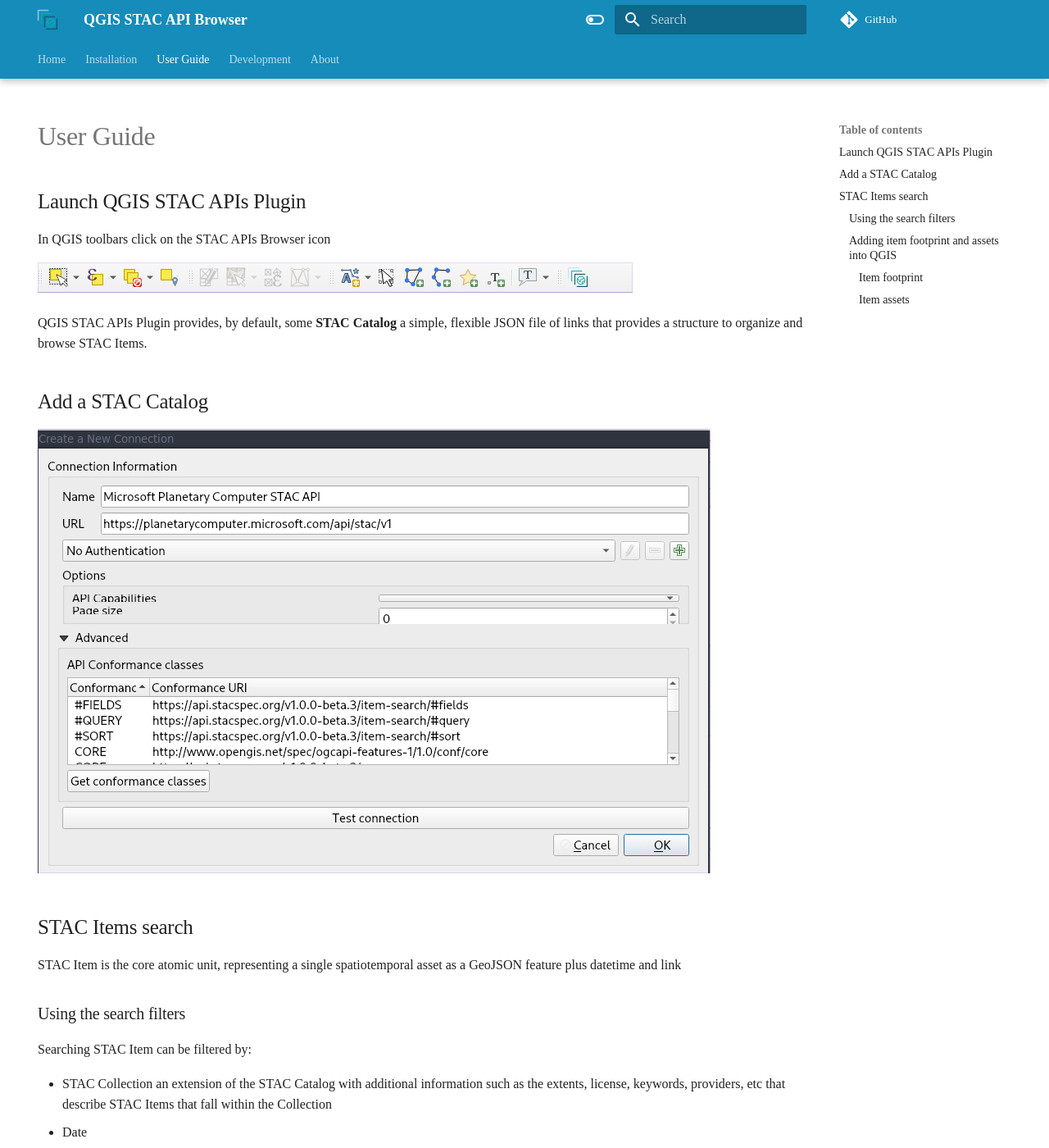
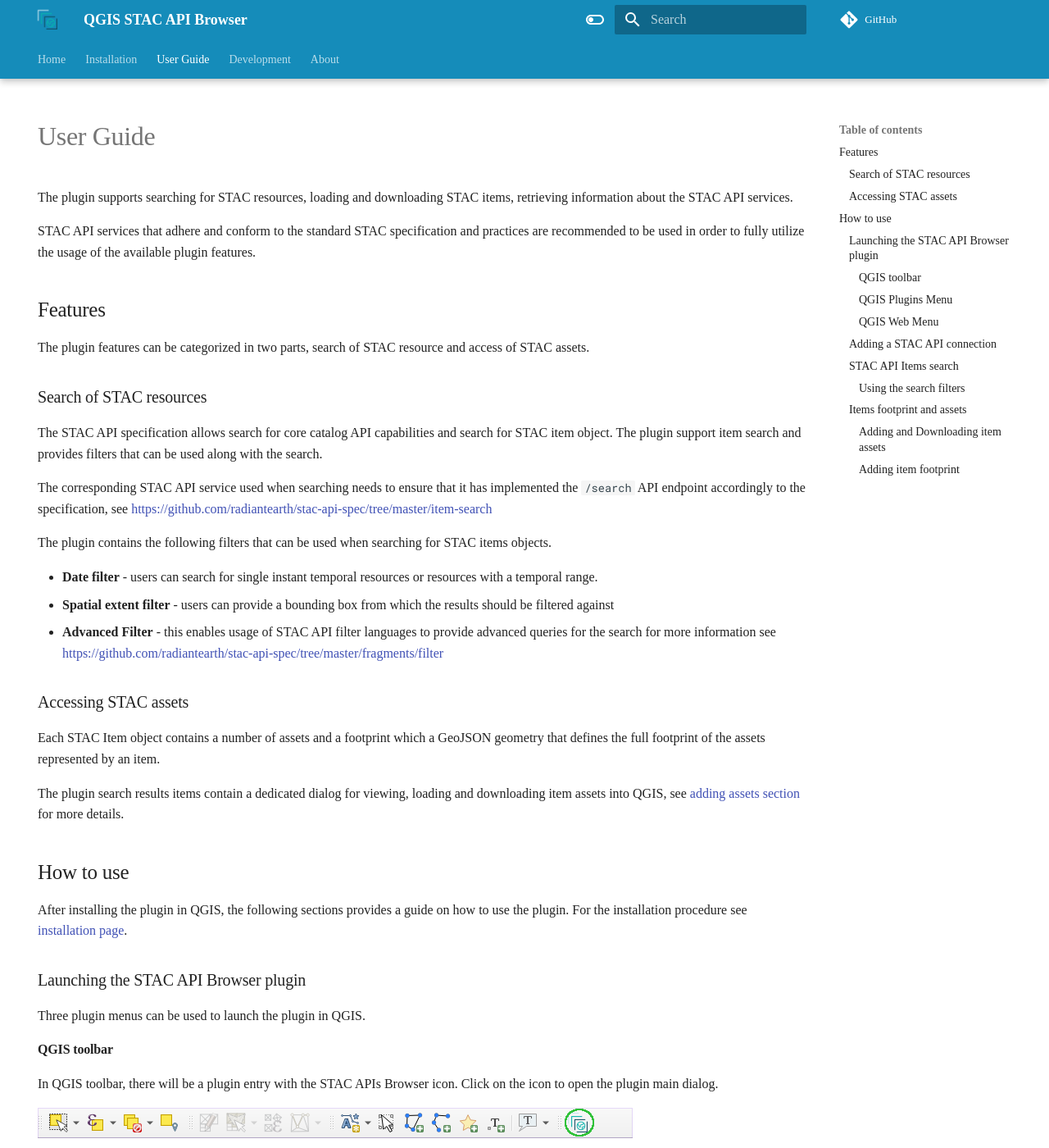
Before and after one commit to stac-utils/qgis-stac-plugin, an MkDocs documentation site: the page built from docs/user-guide.md, in a window 1280 px wide and 1400 px high. Shown: the whole window at 82% size. Built offline with MkDocs 1.6.1 and Material for MkDocs 9.7.7, drawn with Linux system fonts in a browser that asks for light colours; comment, search, counter and statistics services are not loaded; some of the changed text lies outside the part shown.

Commit message:
added user guide docs

```diff
--- a/docs/about.md
+++ b/docs/about.md
@@ -2,4 +2,25 @@
 hide:
   - navigation
 ---
-QGIS plugin for reading  [STAC APIs](http://stacspec.org/).
+
+## STAC
+
+The SpatialTemporal Asset Catalog provides a standard way of describing and exposing geospatial data.
+A 'spatiotemporal asset' is any file that represents information about the earth captured in a certain space and time.
+See [https://stacspec.org/](https://stacspec.org/) for more information about the STAC specification
+
+## QGIS & STAC
+At the moment of developing the STAC API Browser plugin, there was no other plugin available on the official QGIS
+plugin repository that fully supported using STAC API services inside QGIS.
+
+However, there was a plugin called "STAC Browser" in the QGIS plugin repository, the plugin was not updated to use
+the latest stable release of the STAC API and was not being actively maintained.
+
+## External Libraries
+The STAC API Browser uses a couple of external libraries to achieve its functionalities. The following are the libraries
+used in the plugin.
+
+- **PySTAC Client** a python package for working with STAC Catalogs and APIs that conform to the STAC and STAC API specs,
+[https://pystac-client.readthedocs.io/en/latest/](https://pystac-client.readthedocs.io/en/latest/)
+- **Planetary Computer** python library for interacting with Microsoft Planetary Computer STAC API services
+[https://pypi.org/project/planetary-computer/](https://pypi.org/project/planetary-computer/)
--- a/docs/index.md
+++ b/docs/index.md
@@ -1,15 +1,10 @@
----
-hide:
-  - navigation
----
-
 # QGIS STAC API Browser
 
 STAC API Browser is a QGIS plugin that allows the exploration of geospatial data from providers that support
 the STAC API specification
 [https://github.com/radiantearth/stac-api-spec](https://github.com/radiantearth/stac-api-spec).
 
-STAC API Browser provides a simple approach in searching and using STAC API services in QGIS.
+STAC API Browser provides a simple and user-friendly approach in searching and using STAC API resources in QGIS.
 It offers a comfortable way to browse the STAC API items and ability to add the
 STAC API assets as map layers into the QGIS application.
 
--- a/docs/user-guide.md
+++ b/docs/user-guide.md
@@ -3,62 +3,142 @@
   - navigation
 ---
 
-## Launch QGIS STAC APIs Plugin
+# User Guide
+The plugin supports searching for STAC resources, loading and downloading STAC items,
+retrieving information about the STAC API services.
 
-In QGIS toolbars click on the STAC APIs Browser icon
+STAC API services that adhere and conform to the standard STAC specification and practices are recommended
+to be used in order to fully utilize the usage of the available plugin features.
+
+## Features
+The plugin features can be categorized in two parts, search of STAC resource and access of STAC assets.
+
+### Search of STAC resources
+The STAC API specification allows search for core catalog API capabilities and search for STAC item object.
+The plugin support item search and provides filters that can be used along with the search.
+
+The corresponding STAC API service used when searching needs to ensure that it has implemented the `/search`
+API endpoint accordingly to the specification,
+see [https://github.com/radiantearth/stac-api-spec/tree/master/item-search](https://github.com/radiantearth/stac-api-spec/tree/master/item-search)
+
+The plugin contains the following filters that can be used when searching for STAC items objects.
+
+- **Date filter** - users can search for single instant temporal resources or resources with a temporal range.
+- **Spatial extent filter** - users can provide a bounding box from which the results should be filtered against
+- **Advanced Filter** - this enables usage of STAC API filter languages to provide advanced queries for the search
+ for more information
+see [https://github.com/radiantearth/stac-api-spec/tree/master/fragments/filter](https://github.com/radiantearth/stac-api-spec/tree/master/fragments/filter)
+
+### Accessing STAC assets
+Each STAC Item object contains a number of assets and a footprint which a GeoJSON geometry that defines the full
+footprint of the assets represented by an item.
+
+The plugin search results items contain a dedicated dialog for viewing, loading and downloading item assets into
+QGIS, see [adding assets section](./user-guide#adding-assets) for more details.
+
+
+## How to use
+After installing the plugin in QGIS, the following sections provides a guide on how to use the plugin.
+For the installation procedure see [installation page](./installation).
+
+### Launching the STAC API Browser plugin
+
+Three plugin menus can be used to launch the plugin in QGIS.
+
+#### QGIS toolbar
+
+In QGIS toolbar, there will be a plugin entry with the STAC APIs Browser icon.
+Click on the icon to open the plugin main dialog.
 
 ![image](images/toolbar.png)
 
+_QGIS toolbar_
 
-QGIS STAC APIs Plugin provides, by default, some **STAC Catalog** a simple, flexible JSON file of links that provides a
-structure to organize and browse STAC Items.
+#### QGIS Plugins Menu
+In the QGIS main plugins menu, Go to **STAC API Browser Plugin** > **Open STAC API Browser**
+
+![image](images/plugin_menu.gif)
+_Screenshot showing how to use plugins menu to open the plugin_
 
 
-## Add a STAC Catalog
+#### QGIS Web Menu
+In the QGIS web menu which is located in the toolbar,
+Go to **STAC API Browser Plugin** > **Open STAC API Browser**
 
-![image](images/add-connection.png)
+![image](images/web_menu.gif)
+_Screenshot showing how to use QGIS web menu to open the plugin_
 
-## STAC Items search
+### Adding a STAC API connection
 
-STAC Item is the core atomic unit, representing a single spatiotemporal asset as a GeoJSON feature plus datetime and link
+The STAC API Browser provides by default some predefined connections for the
+STAC API services, when installed for the first time.
 
-### Using the search filters
+To add a new STAC API service connection, click the **New** connection button, add the required details
+and click ok to save the connection.
 
-Searching STAC Item can be filtered by:
+![image](images/add_stac_connectin.png)
 
-* STAC Collection an extension of the STAC Catalog with additional information such as the extents, license, keywords, providers, etc that describe STAC Items that fall within the Collection
-* Date
-* Zone of Interest (ZOI)/ Extent
-* Metadata
+_Connection dialog with a Microsoft Planetary Computer STAC API details_
+
+The connection dialog contains a **API Capabilities** field which can be used to set the connection to use
+a `SAS Token` [signing mechanism](https://planetarycomputer.microsoft.com/docs/concepts/sas/).
+
+### STAC API Items search
+
+#### Using the search filters
+All the search filters can be used only when their corresponding group boxes has been checked.
+
+For the **Advanced filter** group the available filter languages are based on the supported STAC API filter
+languages, when **STAC_QUERY** is used then filter input will be treated as a [STAC QUERY](https://github.com/radiantearth/stac-api-spec/tree/master/fragments/query).
+If **CQL_JSON** is selected then filter will used as a [CQL_FILTER](https://github.com/radiantearth/stac-api-spec/tree/master/fragments/filter).
+
 
 ![image](images/filters.png)
 
-### Adding item footprint and assets into QGIS
+_Available filters_
 
 
+
+![image](images/results_latest.png)
+
+_Example search result items_
+
+### Items footprint and assets
+
 The plugin enables to loading STAC Item assets and footprints in QGIS as map layers.
+After searching is complete and items footprint and assets can be viewed and added inside QGIS.
 
 
-After filtering, click on **Search**
+#### Adding and Downloading item assets
 
-![image](images/results.png)
-
-#### Item footprint
+The plugin currently support loading assets as [COGs](https://github.com/cogeotiff/cog-spec/blob/master/spec.md) layers in QGIS.
+To add the assets into QGIS canvas, click the **View assets** button from the required result item.
 
 
-Click the **Add footprint** button to add the footprint of an item into QGIS canvas.
+![image](images/view_assets.png)
 
-![image](images/footprint.png)
+_Image showing the button used for viewing the STAC item assets_
+
+Assets dialog will be opened, from the assets list click **Add assets as layers** button to add the item into QGIS
+as a COG layer.
+To download the asset click the **Download asset** button.
+
+![image](images/assets_dialog.png)
+
+_Assets dialog_
 
 
-#### Item assets
-
-
-The plugin currently support loading assets as [COGs](https://github.com/cogeotiff/cog-spec/blob/master/spec.md) layers in QGIS.
-To add raster into QGIS canvas,   select the asset from the list provided by the **Add assets as layers** combo box.
 
 ![image](images/raster.png)
 
+_View of one of the added asset as a map layer in QGIS_
 
+#### Adding item footprint
 
-Link: [https://stacspec.org/](https://stacspec.org/)
+Click the **Add footprint** button to add the footprint of an item into QGIS canvas.
+The footprint map layer will be loaded into QGIS, if the STAC item had properties then will be added in the
+resulting map layer attribute table as layer data.
+
+![image](images/add_footprint_latest.png)
+
+_Image showing the button used for adding the STAC item footprint_
```
Also changed, not shown: docs/development.md (+2 -4 lines), docs/installation.md (+0 -4 lines), docs/images/add_footprint_latest.png (added), docs/images/add_stac_connectin.png (added), docs/images/assets_dialog.png (added), docs/images/plugin_menu.gif (added), docs/images/results_latest.png (added), docs/images/toolbar.png, docs/images/view_assets.png (added), docs/images/web_menu.gif (added), 1 other file.
